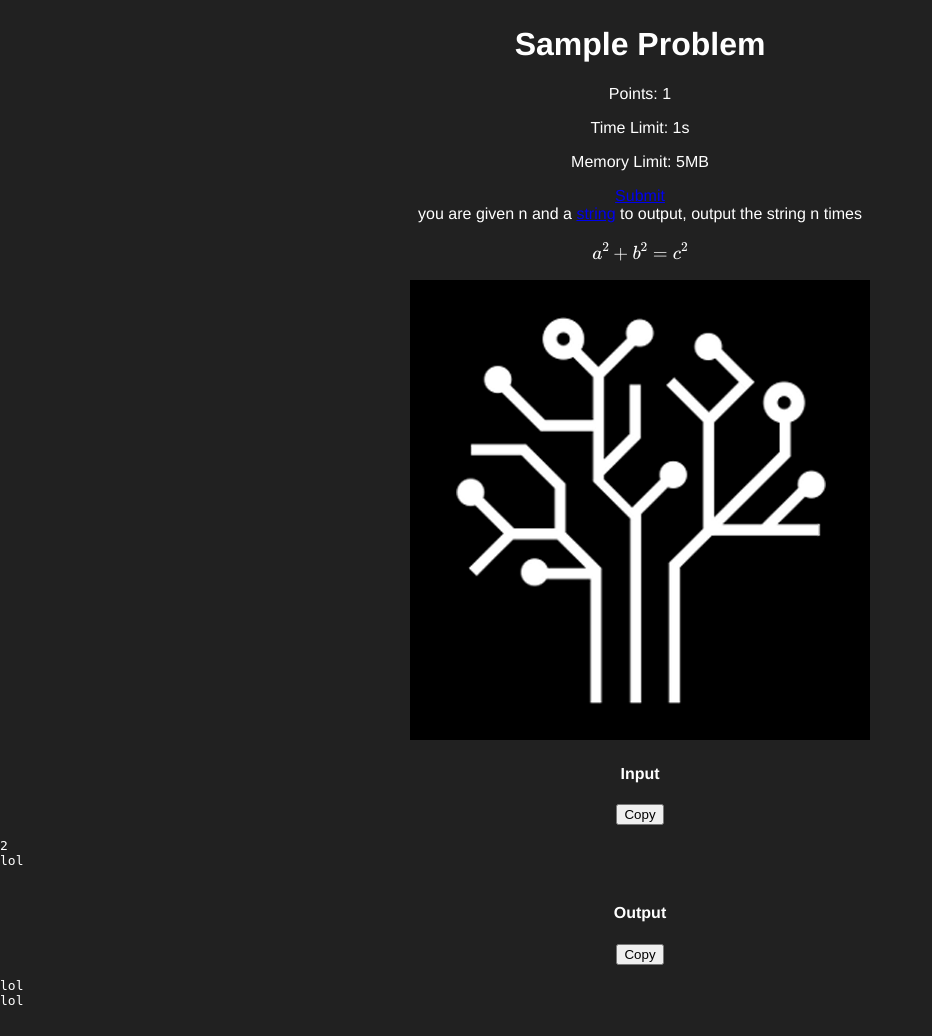
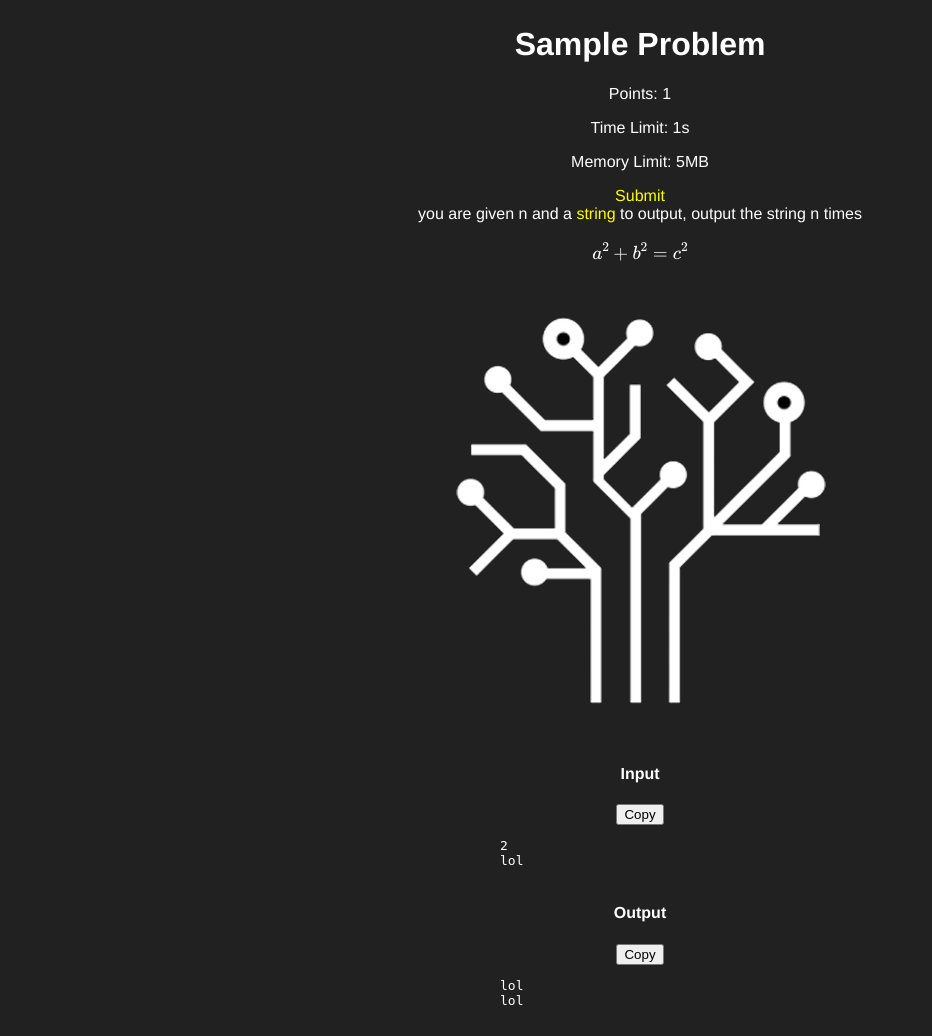
Before and after one commit to rhhscs/Cheerio, a Flask app: page /problem/1 in a window 1280 px wide. Shown: the part 267-1303 px from the top of the page, without its empty margins (0-932 px from the left). Run offline with Flask 2, Linux system fonts and the light colour scheme.

Commit message:
UI Changes

```diff
--- a/static/css/style.css
+++ b/static/css/style.css
@@ -25,3 +25,15 @@ body {
 .sample-io {
     text-align: left;
 }
+
+a:link {
+color: yellow;
+background-color: transparent;
+text-decoration: none;
+}
+
+a:visited {
+color: orange;
+background-color: transparent;
+text-decoration: none;
+}
--- a/templates/problem.html
+++ b/templates/problem.html
@@ -2,6 +2,13 @@
 {% block title %}{{data.name}}{% endblock %}
 
 {% block content %}
+
+<style>
+    .sample-io {
+        padding-left: 500px;
+    }
+</style>
+
 <h1>{{data.name}}</h1>
 <p>Points: {{data.points}}</p>
 <p>Time Limit: {{data.time_lim}}s</p>
@@ -14,7 +21,11 @@
 <pre class="sample-io">
 {{ sample.input }}
 </pre>
+
 <h4>Output</h4>
+
+
+
 <button onclick="copyToClipboard('{{ sample.output }}')">Copy</button>
 <pre class="sample-io">
 {{ sample.output }}
--- a/templates/problems.html
+++ b/templates/problems.html
@@ -2,6 +2,7 @@
 {% block title %}Problems{% endblock %}
 
 {% block content %}
+
 <div>
     {% for problem in data %}
         <a href="/problem/{{ problem.id }}">{{ problem.name }}</a>
```
Also changed, not shown: static/images/icon.png, 1 other file.
